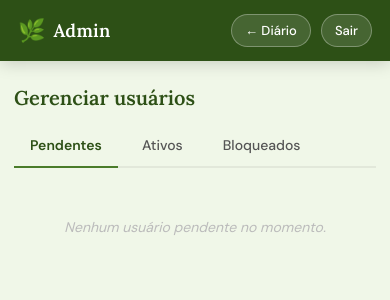
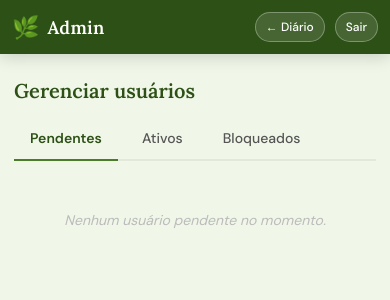
Before and after one commit to LauraRadunz/diario-alimentar, a Flask app: page /admin in a window 390 px wide. Shown: the top 300 px of the page. Run offline with Flask 3, Linux system fonts and the light colour scheme; the visitor is signed in with stand-in values (Sample User, id 1); data comes from the database, SQL or seed files in the repository.

Commit message:
fix: esconde nome do usuário e compacta botões do header em mobile

```diff
--- a/static/style.css
+++ b/static/style.css
@@ -78,6 +78,22 @@ body {
   text-decoration: none;
 }
 .btn-pdf:hover { background: rgba(255,255,255,0.22); }
+
+/* Header em mobile: esconde nome e compacta botões */
+@media (max-width: 480px) {
+  #nomeUsuario { display: none !important; }
+
+  .btn-pdf {
+    padding: 6px 10px;
+    font-size: 12px;
+    gap: 4px;
+  }
+
+  .header-inner {
+    gap: 6px;
+    padding: 12px 12px;
+  }
+}
 
 /* ===== CALENDÁRIO ===== */
 .calendario-wrapper {
```
